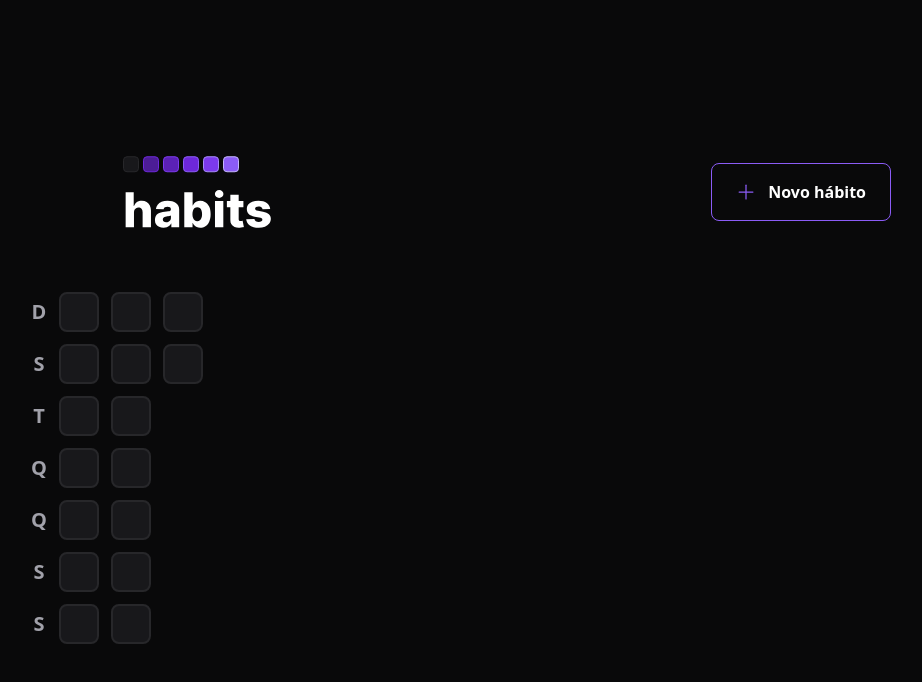
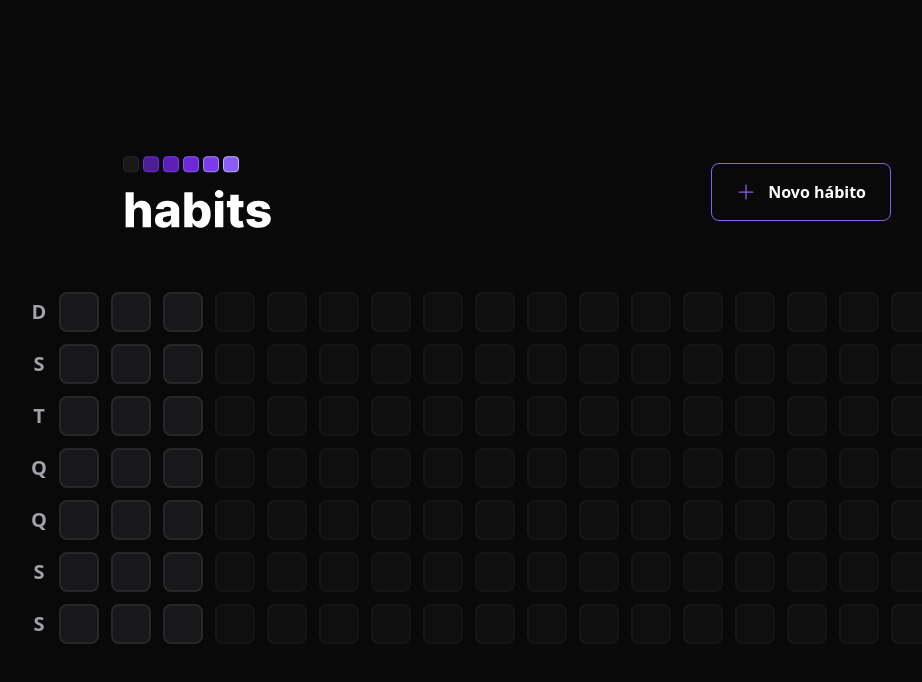
Before and after one commit to BrunasBarbosa/HabitsFrontend, a React (Vite) app: page / in a window 1280 px wide. Shown: the top 682 px of the page, without its empty margins (133-1055 px from the left). Built offline with nearby package versions, Linux system fonts and the light colour scheme.

Commit message:
create rest of summary days

```diff
--- a/src/components/SummaryTable.tsx
+++ b/src/components/SummaryTable.tsx
@@ -1,6 +1,12 @@
+import { generateDatesFromYearBeginning } from '../utils/generate-dates-from-year-beginning';
 import { HabitDay } from "./HabitDay";
 
 const weekDays = ["D", "S", "T", "Q", "Q", "S", "S"];
+
+const summaryDates = generateDatesFromYearBeginning();
+
+const minimumSummaryDatesSize = 18 * 7;
+const amountOfDaysToFill = minimumSummaryDatesSize - summaryDates.length;
 
 export function SummaryTable() {
   return (
@@ -9,7 +15,7 @@
         {
           weekDays.map((day, index) => {
             return (
-              <div key={index} className="text-zinc-400 text-xl h-10 w-10 font-bold flex items-center justify-center">
+              <div key={`${day}-${index}`} className="text-zinc-400 text-xl h-10 w-10 font-bold flex items-center justify-center">
                 {day}
               </div>
             );
@@ -18,22 +24,21 @@
       </div>
 
       <div className="grid grid-rows-7 grid-flow-col gap-3">
-        <HabitDay/>
-        <HabitDay/>
-        <HabitDay/>
-        <HabitDay/>
-        <HabitDay/>
-        <HabitDay/>
-        <HabitDay/>
-        <HabitDay/>
-        <HabitDay/>
-        <HabitDay/>
-        <HabitDay/>
-        <HabitDay/>
-        <HabitDay/>
-        <HabitDay/>
-        <HabitDay/>
-        <HabitDay/>
+        {
+          summaryDates.map((date) => {
+            return (
+              <HabitDay key={date.toString()} />
+            );
+          })
+        }
+
+        {amountOfDaysToFill > 0 && Array.from({ length: amountOfDaysToFill }).map((_, index) => {
+          return (
+            <div
+              key={index}
+              className="w-10 h-10 bg-zinc-900 border-2 border-zinc-800 rounded-lg opacity-40 cursor-not-allowed" />
+          );
+        })}
       </div>
     </div>
   );
--- a/src/utils/generate-dates-from-year-beginning.ts
+++ b/src/utils/generate-dates-from-year-beginning.ts
@@ -0,0 +1,16 @@
+import dayjs from "dayjs";
+
+export function generateDatesFromYearBeginning() {
+  const firstDayOfTheYear = dayjs().startOf('year');
+  const today = new Date();
+
+  const dates = [];
+  let compareDate = firstDayOfTheYear;
+
+  while (compareDate.isBefore(today)) {
+    dates.push(compareDate.toDate());
+    compareDate = compareDate.add(1, "day");
+  }
+
+  return dates;
+}
```
